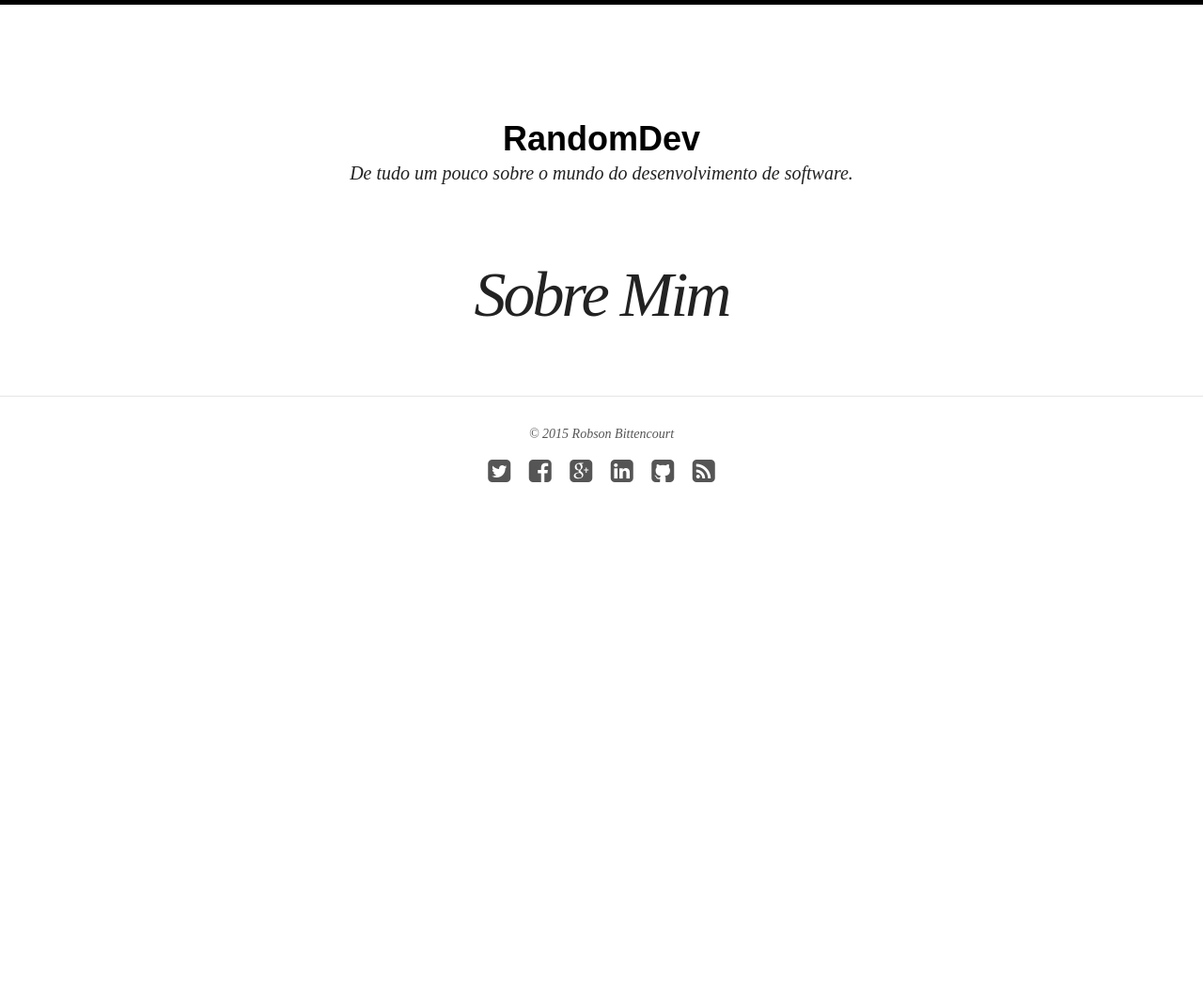
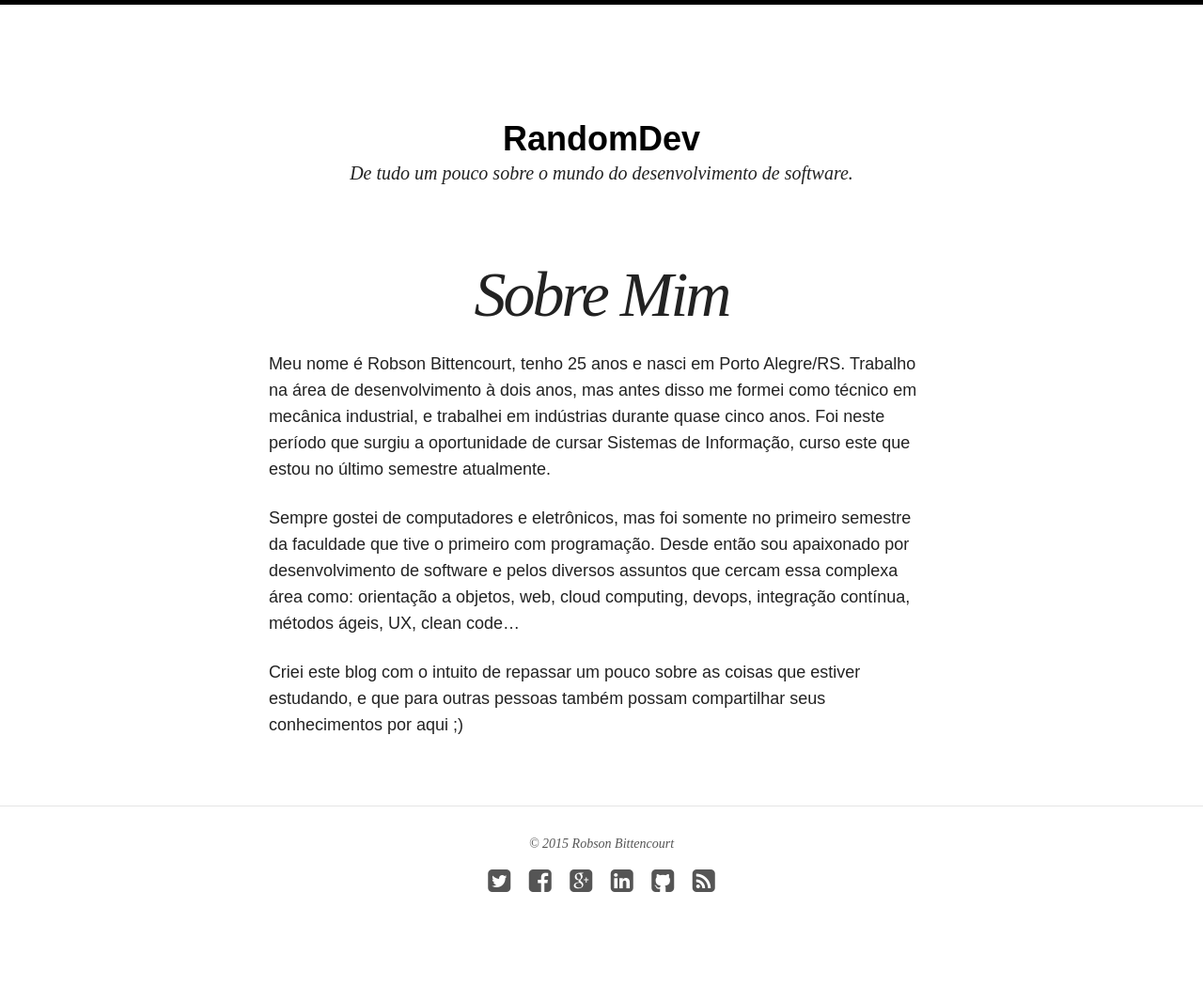
Before and after one commit to robsonbittencourt/rbittencourt.com, a Jekyll site: the page built from about/index.md, in a window 1280 px wide. Shown: the whole page at 94% size. Built offline with Jekyll 4.4.1, drawn with Linux system fonts in a browser that asks for light colours; nearby versions of some CDN libraries; comment, search, counter and statistics services are not loaded; before the commit the page ends 900 px from its top, so only the background shows below that.

Commit message:
Adicionado página about me

```diff
--- a/about/index.md
+++ b/about/index.md
@@ -4,3 +4,9 @@ title: Sobre Mim
 excerpt: "So Simple is a responsive Jekyll theme for your words and images."
 modified: 2014-08-08T19:44:38.564948-04:00
 ---
+
+Meu nome é Robson Bittencourt, tenho 25 anos e nasci em Porto Alegre/RS. Trabalho na área de desenvolvimento à dois anos, mas antes disso me formei como técnico em mecânica industrial, e trabalhei em indústrias durante quase cinco anos. Foi neste período que surgiu a oportunidade de cursar Sistemas de Informação, curso este que estou no último semestre atualmente.
+
+Sempre gostei de computadores e eletrônicos, mas foi somente no primeiro semestre da faculdade que tive o primeiro com programação. Desde então sou apaixonado por desenvolvimento de software e pelos diversos assuntos que cercam essa complexa área como: orientação a objetos, web, cloud computing, devops, integração contínua, métodos ágeis, UX, clean code...
+
+Criei este blog com o intuito de repassar um pouco sobre as coisas que estiver estudando, e que para outras pessoas também possam compartilhar seus conhecimentos por aqui ;)
```
